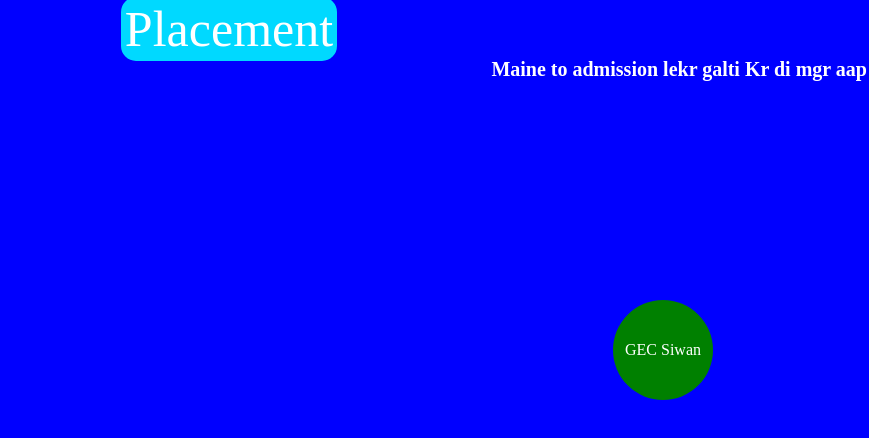
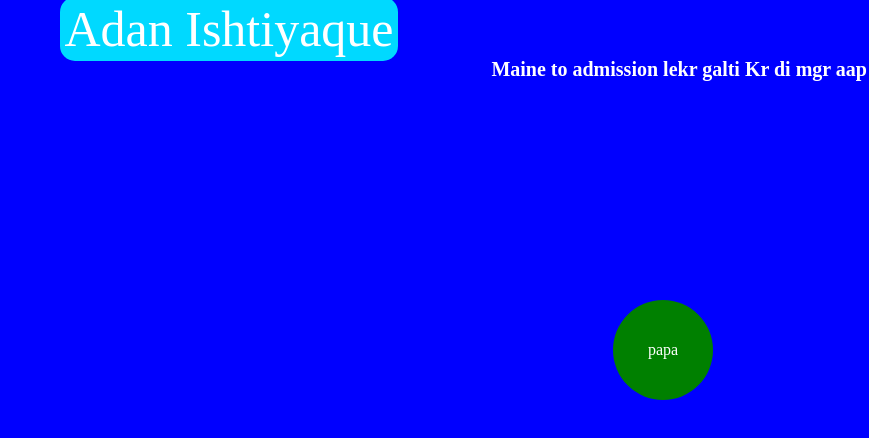
Before and after one commit to Shahnoorishtiyaque/firstrepo, a plain HTML site: page index.html in a window 1280 px wide. Shown: the whole page, without its empty margins (411-1280 px from the left). Drawn offline with Linux system fonts and the light colour scheme.

Commit message:
Update index.html

```diff
--- a/index.html
+++ b/index.html
@@ -9,11 +9,11 @@
 <body>
     <div class="container">
         <div class="heading">
-            <span>Placement</span>
+            <span>Adan Ishtiyaque</span>
             <p>Maine to admission lekr galti Kr di mgr aap na kre</p>
         </div>
         <div class="ball">
-            GEC Siwan
+            papa
         </div>
     </div>
 </body>
```
